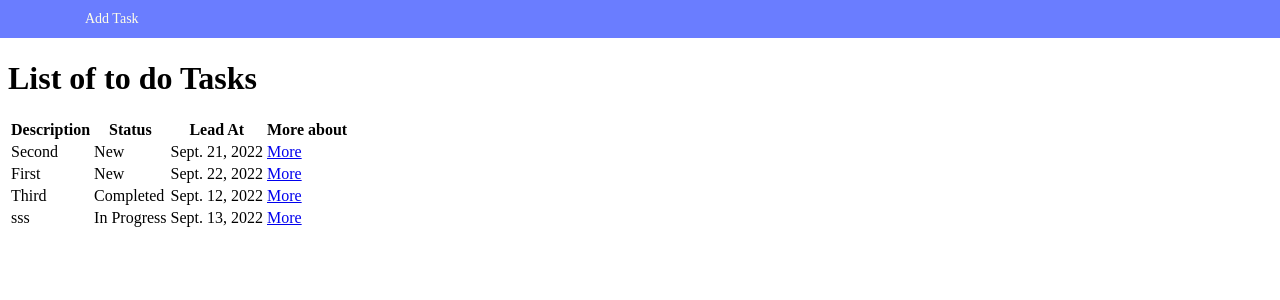
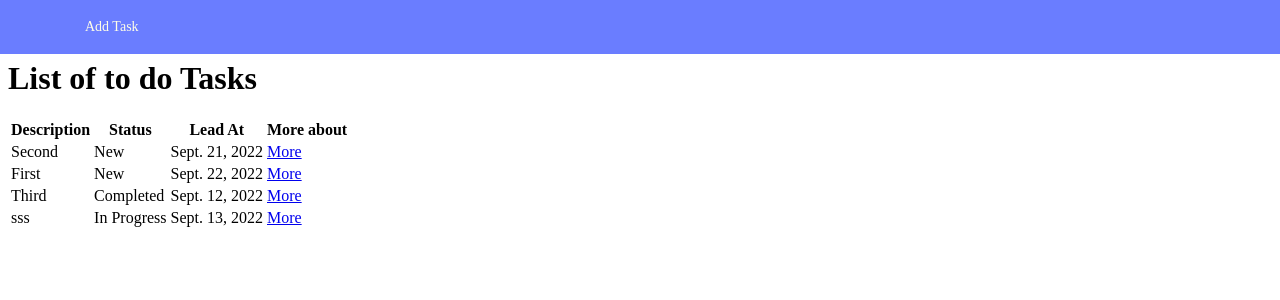
Before and after one commit to Alnazhm/homework_53_Zhuldyz_Kalbayeva, a Django app: page / in a window 1280 px wide. Shown: the top 300 px of the page. Run offline with Django 4.2, Linux system fonts and the light colour scheme; data comes from the database, SQL or seed files in the repository.

Commit message:
Изменила style.css

```diff
--- a/app/static/css/style.css
+++ b/app/static/css/style.css
@@ -11,10 +11,8 @@ body {
     left: 0;
     font-size: 0;
     box-sizing: border-box;
-    padding: 7px 30px;
+    padding: 15px 30px;
 }
-
-
 
 .menu {
     font-size: 14px;
@@ -29,8 +27,6 @@ body {
     display: inline-block;
 }
 
-
-
 .menu a {
     display: inline-block;
     text-decoration: none;
```
